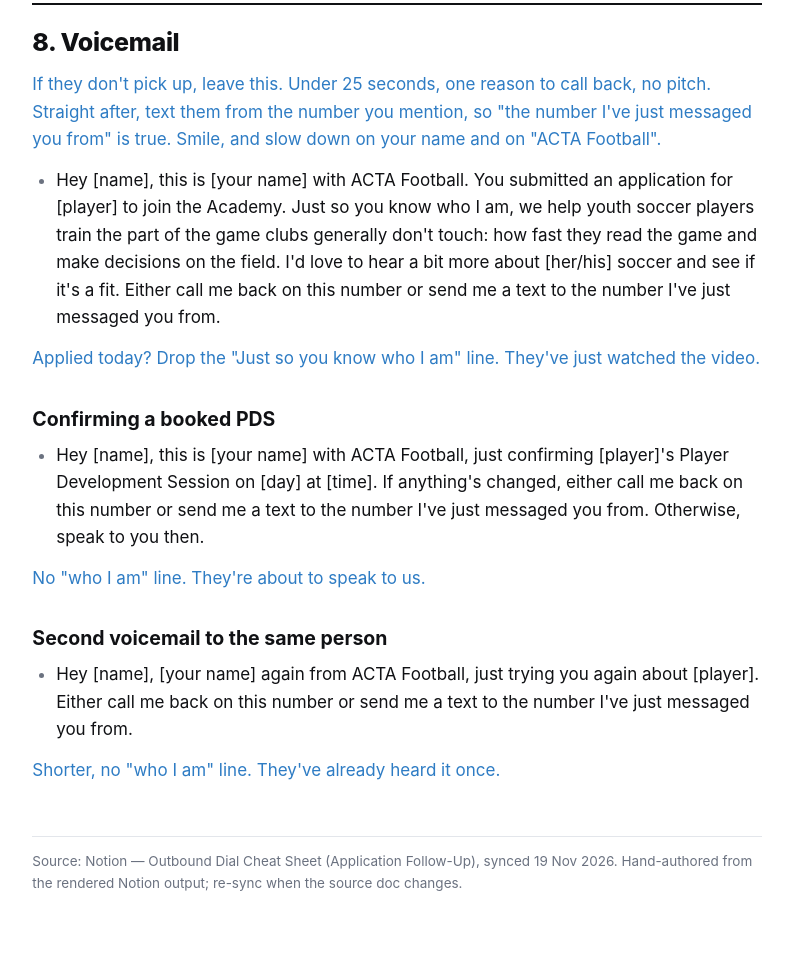
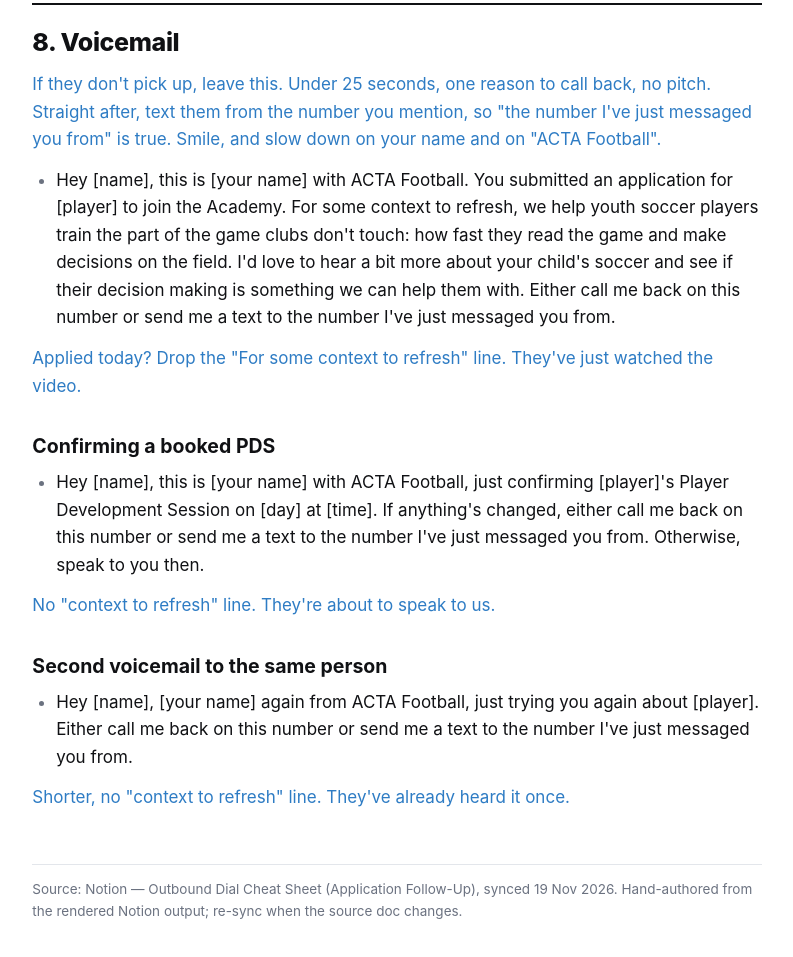
Before and after one commit to Tommychinn/acta-library, a plain HTML site: page outbound-dial/index.html in a window 1280 px wide. Shown: the part 6087-7044 px from the top of the page, without its empty margins (243-1036 px from the left). Drawn offline with Linux system fonts and the light colour scheme.

Commit message:
docs: voicemail reminder line now 'For some context to refresh…' and new-lead ask about decision making (Tommy 19 Nov); Notion updated to match
Co-Authored-By: Claude Opus 5.5 <noreply@anthropic.com>

```diff
--- a/outbound-dial/index.html
+++ b/outbound-dial/index.html
@@ -497,41 +497,41 @@
     <p class="ctx-block">If they don't pick up, leave this. Under 25 seconds, one reason to call back, no pitch. Straight after, text them from the number you mention, so "the number I've just messaged you from" is true. Smile, and slow down on your name and on "ACTA Football".</p>
     <div data-sit="A">
       <ul>
-        <li>Hey [name], this is [your name] with ACTA Football. You submitted an application for [player] to join the Academy. Just so you know who I am, we help youth soccer players train the part of the game clubs generally don't touch: how fast they read the game and make decisions on the field. I'd love to hear a bit more about [her/his] soccer and see if it's a fit. Either call me back on this number or send me a text to the number I've just messaged you from.</li>
+        <li>Hey [name], this is [your name] with ACTA Football. You submitted an application for [player] to join the Academy. For some context to refresh, we help youth soccer players train the part of the game clubs don't touch: how fast they read the game and make decisions on the field. I'd love to hear a bit more about your child's soccer and see if their decision making is something we can help them with. Either call me back on this number or send me a text to the number I've just messaged you from.</li>
       </ul>
-      <p class="ctx-block">Applied today? Drop the "Just so you know who I am" line. They've just watched the video.</p>
+      <p class="ctx-block">Applied today? Drop the "For some context to refresh" line. They've just watched the video.</p>
     </div>
     <div data-sit="B">
       <ul>
-        <li>Hey [name], this is [your name] with ACTA Football. We had [player]'s Player Development Session booked in for [day], and I didn't manage to catch you. No problem at all. Just so you know who I am, we help youth soccer players train the part of the game clubs generally don't touch: how fast they read the game and make decisions on the field. Either call me back on this number or send me a text to the number I've just messaged you from, and we'll get a new time in.</li>
+        <li>Hey [name], this is [your name] with ACTA Football. We had [player]'s Player Development Session booked in for [day], and I didn't manage to catch you. No problem at all. For some context to refresh, we help youth soccer players train the part of the game clubs don't touch: how fast they read the game and make decisions on the field. Either call me back on this number or send me a text to the number I've just messaged you from, and we'll get a new time in.</li>
       </ul>
     </div>
     <div data-sit="C">
       <ul>
-        <li>Hey [name], this is [your name] with ACTA Football. I saw [player]'s session had to move, so I just wanted to get a new time locked in. Just so you know who I am, we help youth soccer players train the part of the game clubs generally don't touch: how fast they read the game and make decisions on the field. Either call me back on this number or send me a text to the number I've just messaged you from.</li>
+        <li>Hey [name], this is [your name] with ACTA Football. I saw [player]'s session had to move, so I just wanted to get a new time locked in. For some context to refresh, we help youth soccer players train the part of the game clubs don't touch: how fast they read the game and make decisions on the field. Either call me back on this number or send me a text to the number I've just messaged you from.</li>
       </ul>
     </div>
     <div data-sit="D">
       <ul>
         <li>Hey [name], this is [your name] with ACTA Football. Following on from your call with [rep name], the next step is [player]'s evaluation with the coaching team, and I want to get that booked in for you. Either call me back on this number or send me a text to the number I've just messaged you from.</li>
       </ul>
-      <p class="ctx-block">No "who I am" line. They had the full explanation on the first call.</p>
+      <p class="ctx-block">No "context to refresh" line. They had the full explanation on the first call.</p>
     </div>
     <div data-sit="E F">
       <ul>
-        <li>Hey [name], this is [your name] with ACTA Football. A while back you applied for [player] to join the Academy. Just so you know who I am, we help youth soccer players train the part of the game clubs generally don't touch: how fast they read the game and make decisions on the field. We've opened up a few more spots, and I wanted to see if [her/his] soccer is still something you're looking to work on. Either call me back on this number or send me a text to the number I've just messaged you from.</li>
+        <li>Hey [name], this is [your name] with ACTA Football. A while back you applied for [player] to join the Academy. For some context to refresh, we help youth soccer players train the part of the game clubs don't touch: how fast they read the game and make decisions on the field. We've opened up a few more spots, and I wanted to see if [her/his] soccer is still something you're looking to work on. Either call me back on this number or send me a text to the number I've just messaged you from.</li>
       </ul>
     </div>
     <h3>Confirming a booked PDS</h3>
     <ul>
       <li>Hey [name], this is [your name] with ACTA Football, just confirming [player]'s Player Development Session on [day] at [time]. If anything's changed, either call me back on this number or send me a text to the number I've just messaged you from. Otherwise, speak to you then.</li>
     </ul>
-    <p class="ctx-block">No "who I am" line. They're about to speak to us.</p>
+    <p class="ctx-block">No "context to refresh" line. They're about to speak to us.</p>
     <h3>Second voicemail to the same person</h3>
     <ul>
       <li>Hey [name], [your name] again from ACTA Football, just trying you again about [player]. Either call me back on this number or send me a text to the number I've just messaged you from.</li>
     </ul>
-    <p class="ctx-block">Shorter, no "who I am" line. They've already heard it once.</p>
+    <p class="ctx-block">Shorter, no "context to refresh" line. They've already heard it once.</p>
   </section>
 
   <footer>Source: Notion — Outbound Dial Cheat Sheet (Application Follow-Up), synced 19 Nov 2026. Hand-authored from the rendered Notion output; re-sync when the source doc changes.</footer>
```
